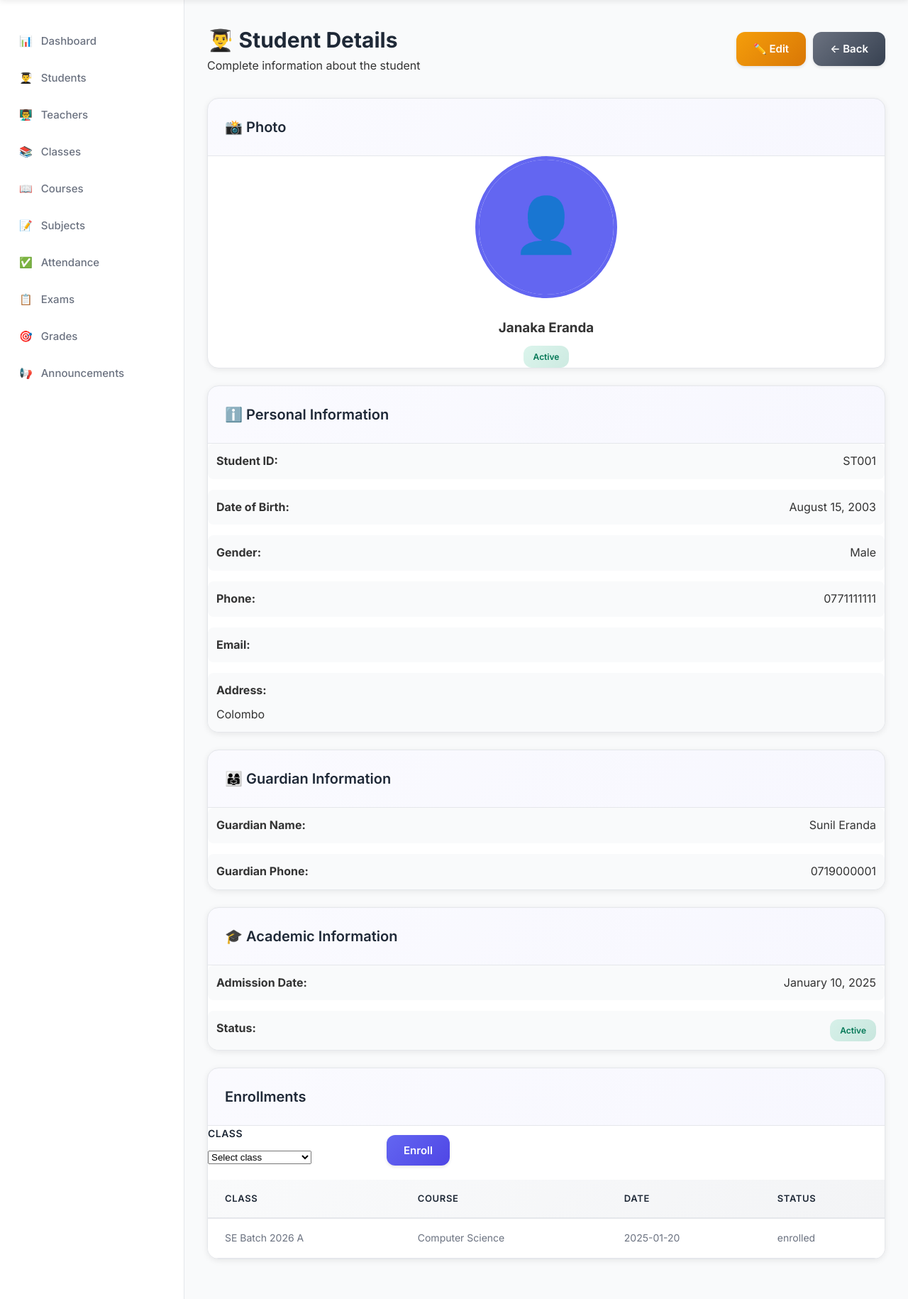
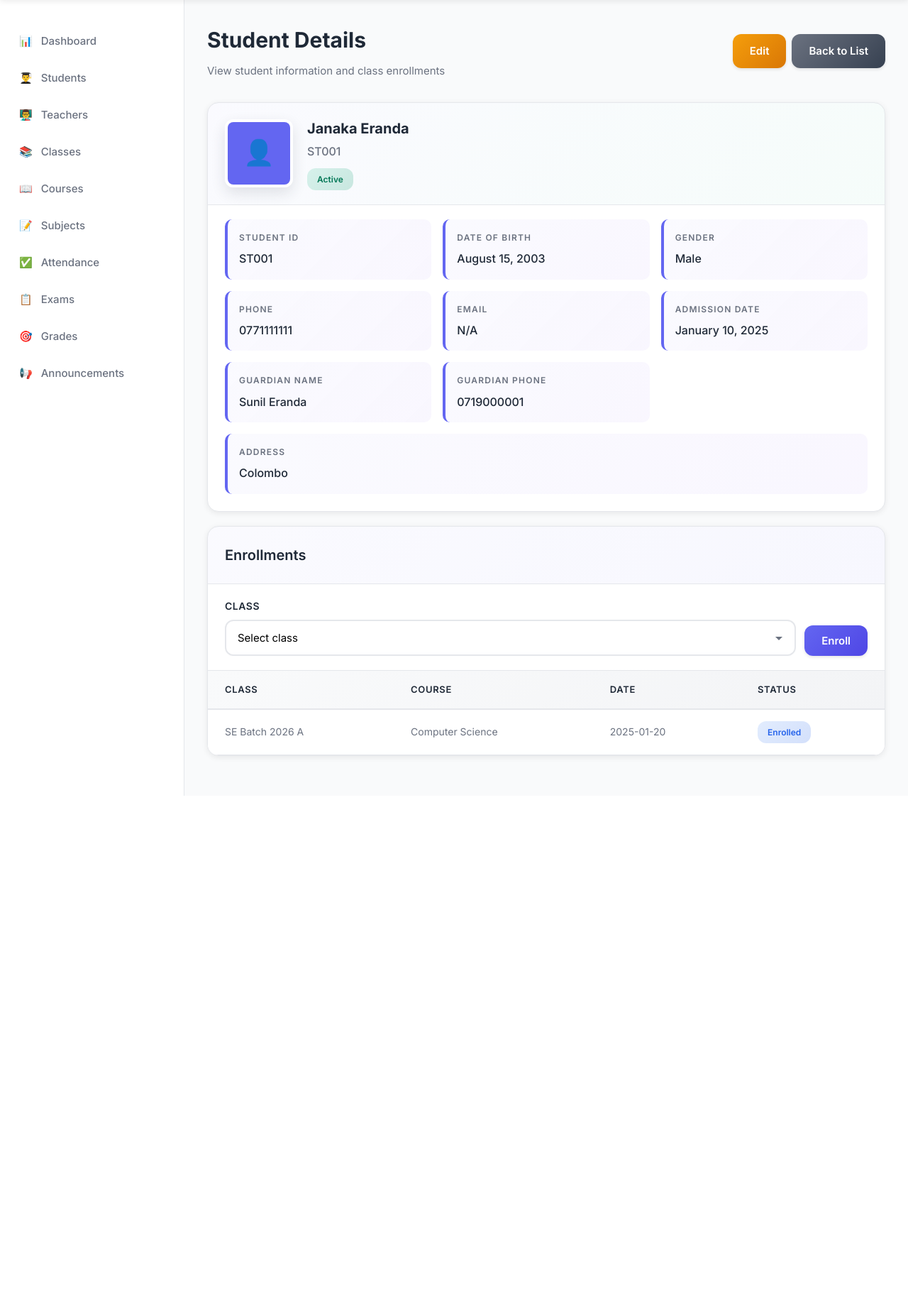
Before and after one commit to kkdjanakaeranda/student-management-system, a PHP site: page /student-management-system/students/view.php?id=1 in a window 1280 px wide. Shown: the part 96-1926 px from the top of the page at 71% size. After the commit the page ends 1217 px from the top, so only its background shows below. Run offline with PHP 8.4, Linux system fonts and the light colour scheme; a user stored in the database is signed in; data comes from the database, SQL or seed files in the repository.

Commit message:
changes #5

```diff
--- a/announcements/index.php
+++ b/announcements/index.php
@@ -39,8 +39,9 @@ if ($filter !== 'all') {
 }
 
 if ($search !== '') {
-    $where[] = "(a.title LIKE :search OR a.content LIKE :search)";
-    $params[':search'] = '%' . $search . '%';
+    $where[] = "(a.title LIKE :search1 OR a.content LIKE :search2)";
+    $params[':search1'] = '%' . $search . '%';
+    $params[':search2'] = '%' . $search . '%';
 }
 
 if ($where) {
--- a/assets/css/style.css
+++ b/assets/css/style.css
@@ -394,6 +394,10 @@ body {
 
 .data-table tbody tr:hover {
     background:  linear-gradient(135deg, rgba(99, 102, 241, 0.02), rgba(99, 102, 241, 0.05));
+}
+
+.table-responsive {
+    overflow-x: auto;
 }
 
 /* ============================================
@@ -561,6 +565,11 @@ body {
     color: #DC2626;
 }
 
+.badge-enrolled {
+    background: linear-gradient(135deg, rgba(59, 130, 246, 0.15), rgba(37, 99, 235, 0.2));
+    color: #2563EB;
+}
+
 /* ============================================
    EMPTY STATE
    ============================================ */
@@ -967,6 +976,118 @@ select.form-control {
 .detail-item .badge {
     font-size: 0.875rem;
     padding: 0.5rem 1rem;
+}
+
+.profile-summary {
+    display: flex;
+    align-items: center;
+    gap: 1.5rem;
+    padding: 2rem;
+    border-bottom: 1px solid var(--border-color);
+    background: linear-gradient(135deg, rgba(99, 102, 241, 0.03), rgba(16, 185, 129, 0.04));
+}
+
+.profile-summary-photo {
+    width: 112px;
+    height: 112px;
+    border-radius: 16px;
+    object-fit: cover;
+    border: 4px solid var(--white);
+    box-shadow: 0 8px 20px rgba(31, 41, 55, 0.12);
+    flex: 0 0 auto;
+}
+
+.profile-summary-content h2 {
+    font-size: 1.5rem;
+    color: var(--dark-color);
+    margin: 0 0 0.5rem;
+}
+
+.profile-summary-meta {
+    color: var(--gray-medium);
+    font-weight: 500;
+    margin-bottom: 1rem;
+}
+
+.profile-summary-actions,
+.attendance-toolbar {
+    display: flex;
+    align-items: center;
+    gap: 0.75rem;
+    flex-wrap: wrap;
+}
+
+.attendance-status-options {
+    display: flex;
+    gap: 0.5rem;
+    flex-wrap: wrap;
+}
+
+.attendance-status-options label {
+    display: inline-flex;
+    align-items: center;
+    gap: 0.375rem;
+    padding: 0.5rem 0.75rem;
+    border: 1px solid var(--border-color);
+    border-radius: 8px;
+    background: var(--white);
+    cursor: pointer;
+    font-size: 0.8125rem;
+    font-weight: 600;
+    color: var(--dark-color);
+}
+
+.attendance-status-options input {
+    accent-color: var(--primary-color);
+}
+
+.attendance-table-wrap {
+    overflow-x: auto;
+}
+
+.profile-card {
+    margin-bottom: 1.25rem;
+}
+
+.profile-card .profile-summary {
+    gap: 1.25rem;
+    padding: 1.25rem 1.5rem;
+}
+
+.profile-card .profile-summary-photo {
+    width: 88px;
+    height: 88px;
+    border-radius: 12px;
+}
+
+.profile-card .profile-summary-content h2 {
+    font-size: 1.25rem;
+    margin-bottom: 0.25rem;
+}
+
+.profile-card .profile-summary-meta {
+    margin-bottom: 0.625rem;
+}
+
+.profile-card .details-grid {
+    grid-template-columns: repeat(auto-fit, minmax(240px, 1fr));
+    gap: 1rem;
+    padding: 1.25rem 1.5rem 1.5rem;
+}
+
+.profile-card .detail-item {
+    padding: 1rem;
+    border-radius: 10px;
+}
+
+.profile-card .detail-item p {
+    font-size: 1rem;
+    overflow-wrap: anywhere;
+}
+
+.enrollment-form {
+    padding: 1.25rem 1.5rem;
+    border-bottom: 1px solid var(--border-color);
 }
 
 /* Detail Item Variants */
@@ -1232,6 +1353,36 @@ select.form-control {
 
     .details-grid {
         grid-template-columns: 1fr;
+        padding: 1rem;
+    }
+
+    .profile-summary {
+        align-items: flex-start;
+        flex-direction: column;
+        padding: 1.25rem;
+    }
+
+    .profile-summary-photo {
+        width: 96px;
+        height: 96px;
+    }
+
+    .profile-card .profile-summary {
+        gap: 1rem;
+        padding: 1rem;
+    }
+
+    .profile-card .profile-summary-photo {
+        width: 72px;
+        height: 72px;
+    }
+
+    .profile-card .details-grid {
+        gap: 0.75rem;
+        padding: 1rem;
+    }
+
+    .enrollment-form {
         padding: 1rem;
     }
 
--- a/courses/edit.php
+++ b/courses/edit.php
@@ -105,7 +105,6 @@ if ($_SERVER['REQUEST_METHOD'] === 'POST') {
                     <p class="page-description">Update course information</p>
                 </div>
                 <div style="display: flex; gap: 0.5rem;">
-                    <a href="view.php?id=<?php echo $course['id']; ?>" class="btn btn-info">View Details</a>
                     <a href="index.php" class="btn btn-secondary">Back to List</a>
                 </div>
             </div>
--- a/students/view.php
+++ b/students/view.php
@@ -70,8 +70,61 @@ if (hasRole('admin')) {
     <meta charset="UTF-8">
     <meta name="viewport" content="width=device-width, initial-scale=1.0">
     <title>View Student - <?php echo SITE_NAME; ?></title>
-    <link rel="stylesheet" href="../assets/css/style.css">
+    <link rel="stylesheet" href="../assets/css/style.css?v=<?php echo filemtime('../assets/css/style.css'); ?>">
     <link href="https://fonts.googleapis.com/css2?family=Inter:wght@400;500;600;700&display=swap" rel="stylesheet">
+    <style>
+        .person-view .profile-card .profile-summary {
+            display: grid;
+            grid-template-columns: 96px minmax(0, 1fr);
+            align-items: center;
+            gap: 1.25rem;
+            padding: 1.25rem 1.5rem;
+            min-height: auto;
+        }
+
+        .person-view .profile-card .profile-summary-photo {
+            width: 96px;
+            height: 96px;
+            border-radius: 12px;
+            object-fit: cover;
+        }
+
+        .person-view .profile-card .profile-summary-content h2 {
+            margin: 0 0 0.25rem;
+            font-size: 1.25rem;
+        }
+
+        .person-view .profile-card .profile-summary-meta {
+            margin: 0 0 0.625rem;
+        }
+
+        .person-view .profile-card .details-grid {
+            padding: 1.25rem 1.5rem 1.5rem;
+            gap: 1rem;
+            grid-template-columns: repeat(auto-fit, minmax(240px, 1fr));
+        }
+
+        .person-view .enrollment-form {
+            display: grid;
+            grid-template-columns: minmax(240px, 1fr) auto;
+            align-items: end;
+            gap: 0.75rem;
+            padding: 1.25rem 1.5rem;
+            border-bottom: 1px solid var(--border-color);
+        }
+
+        .person-view .enrollment-form .form-group {
+            margin: 0;
+        }
+
+        @media (max-width: 768px) {
+            .person-view .profile-card .profile-summary,
+            .person-view .enrollment-form {
+                grid-template-columns: 1fr;
+                padding: 1rem;
+            }
+        }
+    </style>
 </head>
 <body>
     <?php include '../includes/header.php'; ?>
@@ -79,17 +132,17 @@ if (hasRole('admin')) {
     <div class="container">
         <?php include '../includes/sidebar.php'; ?>
 
-        <main class="main-content">
+        <main class="main-content person-view">
             <div class="page-header">
                 <div>
-                    <h1>👨‍🎓 Student Details</h1>
-                    <p>Complete information about the student</p>
+                    <h1>Student Details</h1>
+                    <p class="page-description">View student information and class enrollments</p>
                 </div>
-                <div style="display: flex; gap: 10px;">
+                <div class="action-buttons">
                     <?php if (hasRole('admin')): ?>
-                        <a href="edit.php?id=<?php echo $student['id']; ?>" class="btn btn-warning">✏️ Edit</a>
+                        <a href="edit.php?id=<?php echo $student['id']; ?>" class="btn btn-warning">Edit</a>
                     <?php endif; ?>
-                    <a href="index.php" class="btn btn-secondary">← Back</a>
+                    <a href="index.php" class="btn btn-secondary">Back to List</a>
                 </div>
             </div>
 
@@ -97,106 +150,68 @@ if (hasRole('admin')) {
                 <div class="alert alert-<?php echo $messageType; ?>"><?php echo e($message); ?></div>
             <?php endif; ?>
 
-            <div class="content-grid">
-                <div class="card">
-                    <div class="card-header">
-                        <h2>📸 Photo</h2>
-                    </div>
-                    <div class="card-body" style="text-align: center;">
+            <div class="card profile-card">
+                <div class="profile-summary">
                     <img src="<?php echo $student['photo'] ? '../uploads/students/' . $student['photo'] : '../assets/images/default-avatar.svg'; ?>"
                          alt="Student Photo"
-                             style="width: 200px; height: 200px; border-radius: 50%; object-fit: cover; border: 5px solid var(--primary-color);">
-                        <h3 style="margin-top: 20px;"><?php echo htmlspecialchars($student['first_name'] . ' ' . $student['last_name']); ?></h3>
-                        <p class="badge badge-<?php echo $student['status']; ?>" style="margin-top: 10px;">
-                            <?php echo ucfirst($student['status']); ?>
-                        </p>
+                         class="profile-summary-photo">
+                    <div class="profile-summary-content">
+                        <h2><?php echo e($student['first_name'] . ' ' . $student['last_name']); ?></h2>
+                        <p class="profile-summary-meta"><?php echo e($student['student_id']); ?><?php echo !empty($student['email']) ? ' - ' . e($student['email']) : ''; ?></p>
+                        <span class="badge badge-<?php echo e($student['status']); ?>"><?php echo ucfirst(e($student['status'])); ?></span>
                     </div>
                 </div>
-
-                <div class="card">
-                    <div class="card-header">
-                        <h2>ℹ️ Personal Information</h2>
+                <div class="card-body">
+                    <div class="details-grid">
+                        <div class="detail-item">
+                            <label>Student ID</label>
+                            <p><?php echo e($student['student_id']); ?></p>
                         </div>
-                    <div class="card-body">
-                        <div style="display: grid; gap: 15px;">
-                            <div style="display: flex; justify-content: space-between; padding: 12px; background: var(--light-color); border-radius: 8px;">
-                                <strong>Student ID:</strong>
-                                <span><?php echo htmlspecialchars($student['student_id']); ?></span>
+                        <div class="detail-item">
+                            <label>Date of Birth</label>
+                            <p><?php echo !empty($student['date_of_birth']) ? date('F d, Y', strtotime($student['date_of_birth'])) : 'N/A'; ?></p>
                         </div>
-                            <div style="display: flex; justify-content: space-between; padding: 12px; background: var(--light-color); border-radius: 8px;">
-                                <strong>Date of Birth:</strong>
-                                <span><?php echo date('F d, Y', strtotime($student['date_of_birth'])); ?></span>
+                        <div class="detail-item">
+                            <label>Gender</label>
+                            <p><?php echo e($student['gender'] ?? 'N/A'); ?></p>
                         </div>
-                            <div style="display: flex; justify-content: space-between; padding: 12px; background: var(--light-color); border-radius: 8px;">
-                                <strong>Gender:</strong>
-                                <span><?php echo htmlspecialchars($student['gender']); ?></span>
+                        <div class="detail-item">
+                            <label>Phone</label>
+                            <p><?php echo e($student['phone'] ?? 'N/A'); ?></p>
                         </div>
-                            <div style="display: flex; justify-content: space-between; padding:  12px; background: var(--light-color); border-radius: 8px;">
-                                <strong>Phone:</strong>
-                                <span><?php echo htmlspecialchars($student['phone'] ?? 'N/A'); ?></span>
+                        <div class="detail-item">
+                            <label>Email</label>
+                            <p><?php echo e($student['email'] ?? 'N/A'); ?></p>
                         </div>
-                            <div style="display: flex; justify-content:  space-between; padding: 12px; background: var(--light-color); border-radius: 8px;">
-                                <strong>Email:</strong>
-                                <span><?php echo htmlspecialchars($student['email']); ?></span>
+                        <div class="detail-item">
+                            <label>Admission Date</label>
+                            <p><?php echo !empty($student['admission_date']) ? date('F d, Y', strtotime($student['admission_date'])) : 'N/A'; ?></p>
                         </div>
-                            <div style="padding: 12px; background: var(--light-color); border-radius: 8px;">
-                                <strong>Address:</strong>
-                                <p style="margin-top: 8px;"><?php echo htmlspecialchars($student['address'] ?? 'N/A'); ?></p>
+                        <div class="detail-item">
+                            <label>Guardian Name</label>
+                            <p><?php echo e($student['guardian_name'] ?? 'N/A'); ?></p>
                         </div>
+                        <div class="detail-item">
+                            <label>Guardian Phone</label>
+                            <p><?php echo e($student['guardian_phone'] ?? 'N/A'); ?></p>
+                        </div>
+                        <div class="detail-item detail-item-full">
+                            <label>Address</label>
+                            <p><?php echo e($student['address'] ?? 'N/A'); ?></p>
                         </div>
                     </div>
                 </div>
             </div>
 
-            <div class="content-grid">
-                <div class="card">
-                    <div class="card-header">
-                        <h2>👨‍👩‍👧 Guardian Information</h2>
-                    </div>
-                    <div class="card-body">
-                        <div style="display: grid; gap: 15px;">
-                            <div style="display: flex; justify-content: space-between; padding: 12px; background: var(--light-color); border-radius: 8px;">
-                                <strong>Guardian Name:</strong>
-                                <span><?php echo htmlspecialchars($student['guardian_name'] ?? 'N/A'); ?></span>
-                            </div>
-                            <div style="display: flex; justify-content:  space-between; padding: 12px; background: var(--light-color); border-radius: 8px;">
-                                <strong>Guardian Phone:</strong>
-                                <span><?php echo htmlspecialchars($student['guardian_phone'] ?? 'N/A'); ?></span>
-                            </div>
-                        </div>
-                    </div>
-                </div>
-
-                <div class="card">
-                    <div class="card-header">
-                        <h2>🎓 Academic Information</h2>
-                    </div>
-                    <div class="card-body">
-                        <div style="display: grid; gap: 15px;">
-                            <div style="display: flex; justify-content: space-between; padding: 12px; background: var(--light-color); border-radius: 8px;">
-                                <strong>Admission Date:</strong>
-                                <span><?php echo date('F d, Y', strtotime($student['admission_date'])); ?></span>
-                            </div>
-                            <div style="display: flex; justify-content: space-between; padding: 12px; background: var(--light-color); border-radius: 8px;">
-                                <strong>Status:</strong>
-                                <span class="badge badge-<?php echo $student['status']; ?>">
-                                    <?php echo ucfirst($student['status']); ?>
-                                </span>
-                            </div>
-                        </div>
-                    </div>
-                </div>
-            </div>
-
-            <div class="card" style="margin-top: 24px;">
+            <div class="card enrollment-card">
                 <div class="card-header"><h2>Enrollments</h2></div>
                 <div class="card-body">
                     <?php if (hasRole('admin')): ?>
-                        <form method="POST" style="display:flex;gap:12px;align-items:flex-end;flex-wrap:wrap;margin-bottom:20px;">
+                        <form method="POST" class="attendance-toolbar enrollment-form">
                             <?php csrfField(); ?>
                             <div class="form-group" style="min-width:240px;margin:0;">
                                 <label for="class_id">Class</label>
-                                <select id="class_id" name="class_id" required>
+                                <select id="class_id" name="class_id" class="form-control" required>
                                     <option value="">Select class</option>
                                     <?php foreach ($classes as $class): ?>
                                         <option value="<?php echo $class['id']; ?>">
@@ -210,6 +225,7 @@ if (hasRole('admin')) {
                     <?php endif; ?>
 
                     <?php if ($enrollments): ?>
+                        <div class="table-responsive">
                             <table class="data-table">
                                 <thead><tr><th>Class</th><th>Course</th><th>Date</th><th>Status</th></tr></thead>
                                 <tbody>
@@ -218,11 +234,12 @@ if (hasRole('admin')) {
                                             <td><?php echo e($enrollment['class_name'] . ' ' . ($enrollment['section'] ?? '')); ?></td>
                                             <td><?php echo e($enrollment['course_name'] ?? 'N/A'); ?></td>
                                             <td><?php echo e($enrollment['enrollment_date']); ?></td>
-                                        <td><?php echo e($enrollment['status']); ?></td>
+                                            <td><span class="badge badge-<?php echo e($enrollment['status']); ?>"><?php echo e($enrollment['status']); ?></span></td>
                                         </tr>
                                     <?php endforeach; ?>
                                 </tbody>
                             </table>
+                        </div>
                     <?php else: ?>
                         <div class="empty-state">
                             <h3>No Enrollments</h3>
```
Also changed, not shown: attendance/mark.php (+29 -28 lines), teachers/view.php (+83 -72 lines), README.md. Lines whose indentation alone changed are shown as unchanged.
